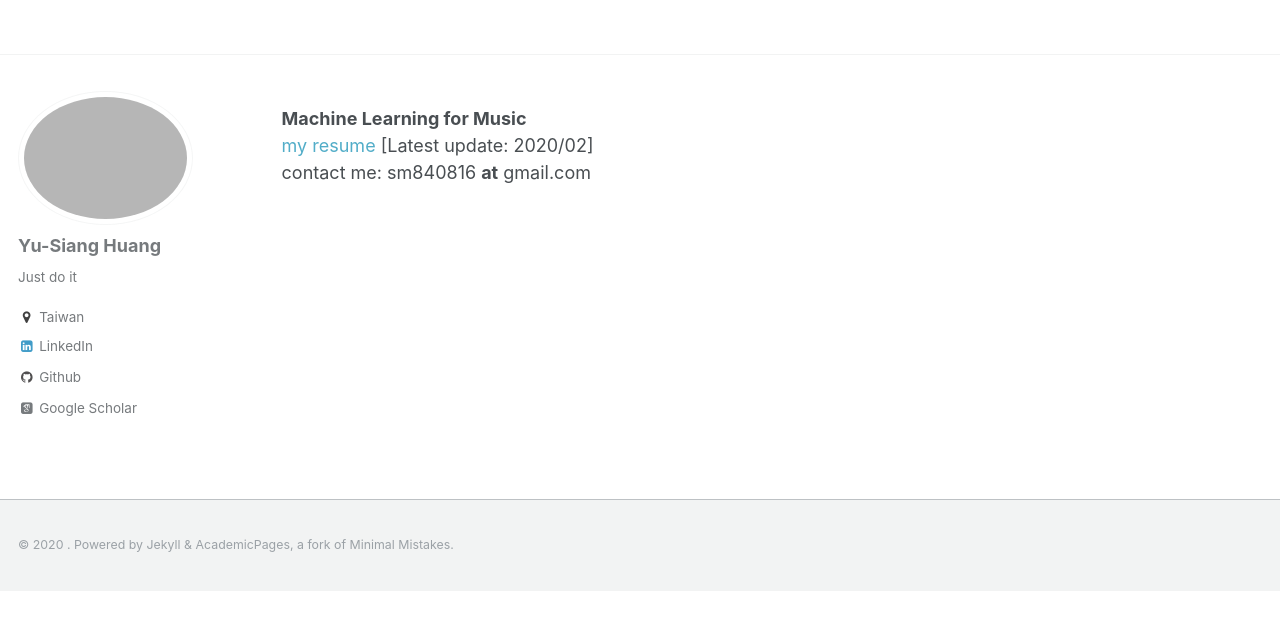
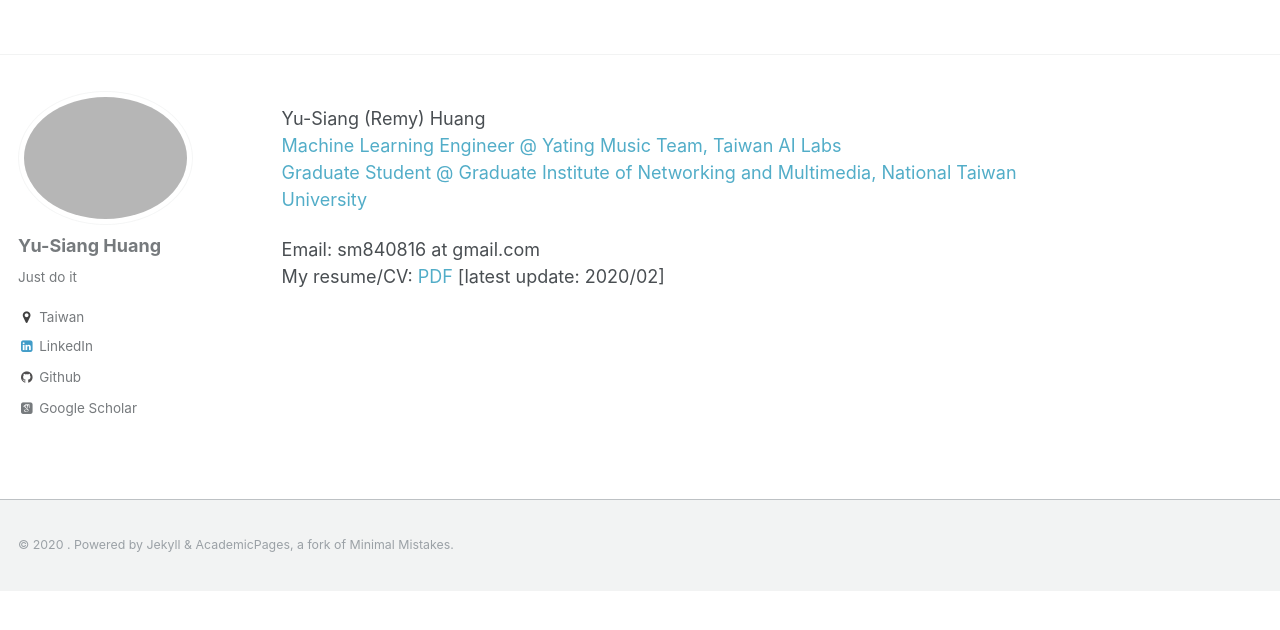
Before and after one commit to remyhuang/remyhuang.github.io, a Jekyll site: the page built from _pages/about.md, in a window 1280 px wide. Shown: the top 630 px of the page. Built offline with Jekyll 4.4.1, drawn with Linux system fonts in a browser that asks for light colours; some web fonts are replaced.

Commit message:
Update about.md

```diff
--- a/_pages/about.md
+++ b/_pages/about.md
@@ -8,6 +8,10 @@ redirect_from:
   - /about.html
 
 ---
-__Machine Learning for Music__ <br />
-[my resume](https://remyhuang.github.io/files/huang_cv.pdf) \[Latest update: 2020/02\] <br />
-contact me: sm840816 __at__ gmail.com
+
+Yu-Siang (Remy) Huang <br />
+[Machine Learning Engineer @ Yating Music Team, Taiwan AI Labs](https://ailabs.tw/) <br />
+[Graduate Student @ Graduate Institute of Networking and Multimedia, National Taiwan University](https://www.inm.ntu.edu.tw/main.php) <br />
+
+Email: sm840816 at gmail.com <br />
+My resume/CV: [PDF](https://remyhuang.github.io/files/huang_cv.pdf) \[latest update: 2020/02\] <br />
```
